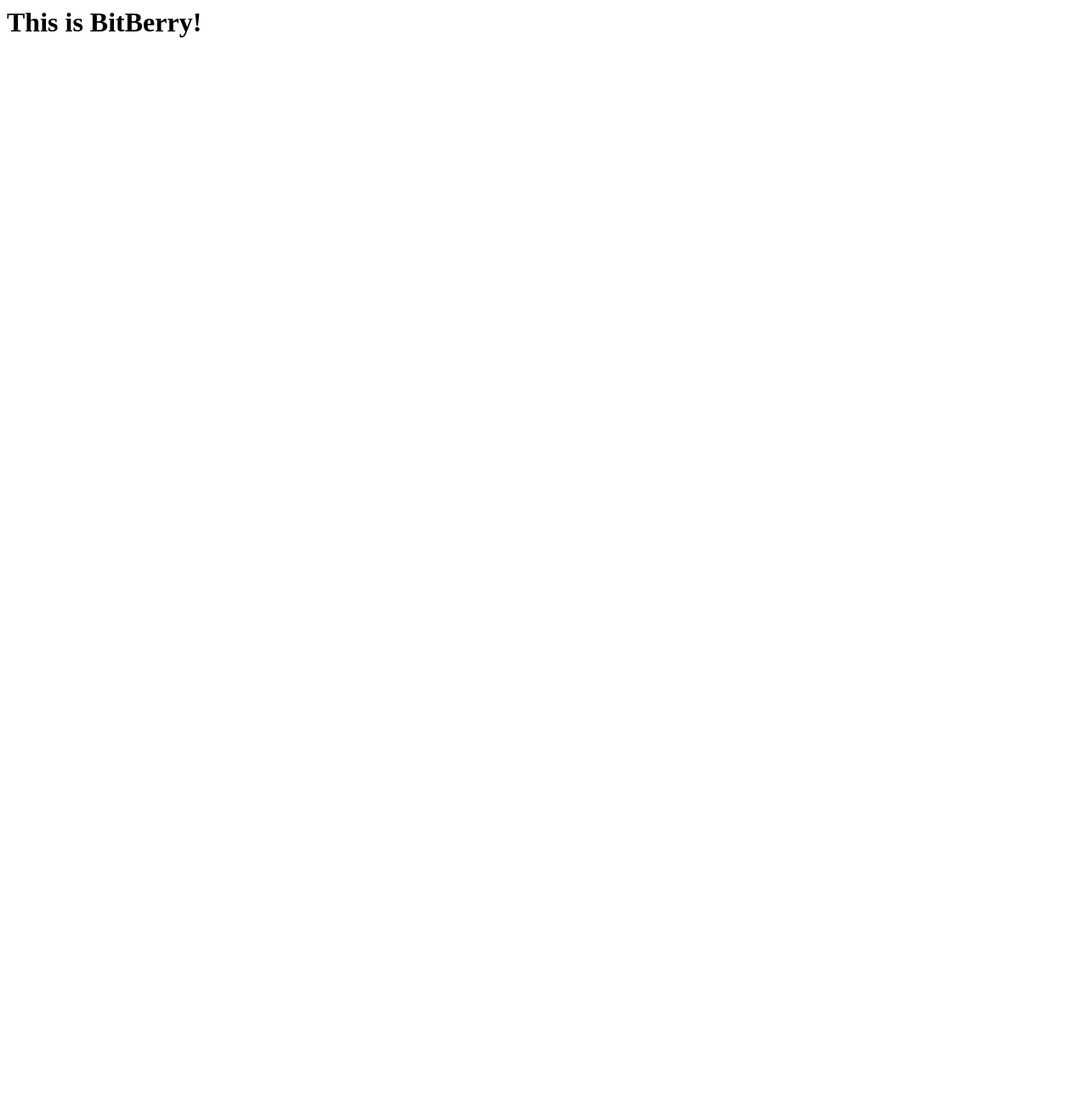
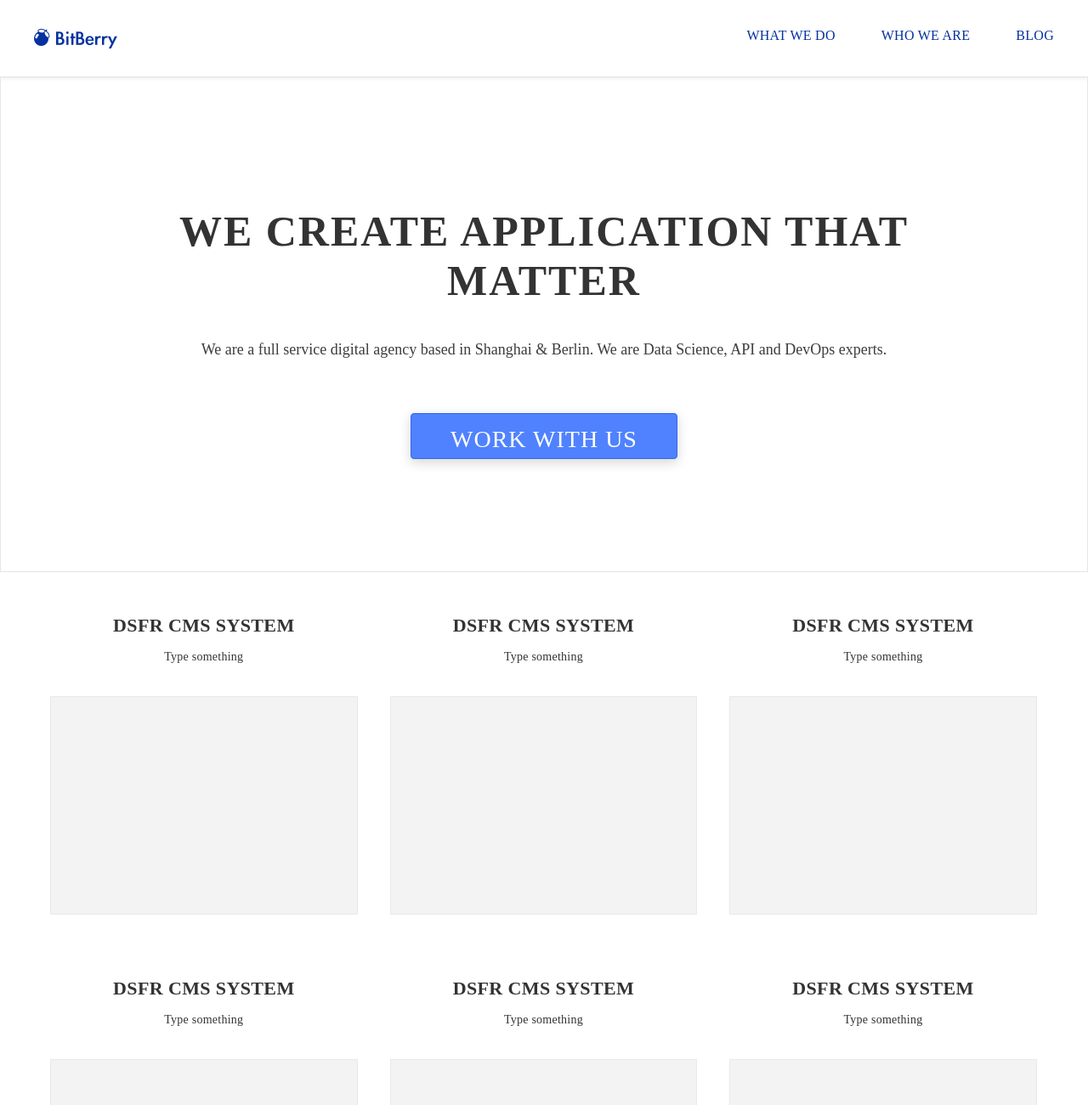
Before and after one commit to BitBerry/BitBerry.github.io, a plain HTML site: page index.html in a window 1280 px wide. Shown: the top 1300 px of the page at 85% size. Before the commit the page ends 800 px from the top, so only its background shows below. Drawn offline with Linux system fonts and the light colour scheme.

Commit message:
init index.html

```diff
--- a/index.html
+++ b/index.html
@@ -1,8 +1,133 @@
-<html>
-	<head>
-		<title>BitBerry</title>
-	</head>
-	<body>
-		<h1>This is BitBerry!</h1>
-	</body>
+<!DOCTYPE html>
+<html lang="en">
+<head>
+	<meta charset="UTF-8">
+	<meta name="viewport" content="width=device-width, initial-scale=1.0">
+	<meta http-equiv="X-UA-Compatible" content="ie=edge">
+	<title>BitBerry</title>
+	<link rel="stylesheet" href="style/main.css" media="screen" title="no title">
+</head>
+<body>
+	<div class="nav">
+		<div class="navLeft">
+			<div class="logo">
+			</div>
+		</div>
+		<div class="navRight">
+			<ul class="menu">
+				<li><a href="#">WHAT WE DO</a></li>
+				<li><a href="#">WHO WE ARE</a></li>
+				<li><a href="#">BLOG</a></li>
+			</ul>
+		</div>
+	</div>
+	<section class="header">
+		<div class="content">
+			<h1 class="title">
+				WE CREATE APPLICATION THAT MATTER
+			</h1>
+			<p class="subscribute">
+				We are a full service digital agency based in Shanghai & Berlin. We are Data Science, API and DevOps experts.
+			</p>
+			<button type="button" name="button">WORK WITH US</button>
+		</div>
+	</section>
+	<section>
+		<div class="content2">
+			<div class="proj">
+				<h4 class="projTitle">DSFR CMS SYSTEM</h4>
+				<p class="projSubscri">Type something</p>
+				<div class="projImg"></div>
+			</div>
+			<div class="proj">
+				<h4 class="projTitle">DSFR CMS SYSTEM</h4>
+				<p class="projSubscri">Type something</p>
+				<div class="projImg"></div>
+			</div>
+			<div class="proj">
+				<h4 class="projTitle">DSFR CMS SYSTEM</h4>
+				<p class="projSubscri">Type something</p>
+				<div class="projImg"></div>
+			</div>
+		</div>
+	</section>
+	<section>
+		<div class="content2">
+			<div class="proj">
+				<h4 class="projTitle">DSFR CMS SYSTEM</h4>
+				<p class="projSubscri">Type something</p>
+				<div class="projImg"></div>
+			</div>
+			<div class="proj">
+				<h4 class="projTitle">DSFR CMS SYSTEM</h4>
+				<p class="projSubscri">Type something</p>
+				<div class="projImg"></div>
+			</div>
+			<div class="proj">
+				<h4 class="projTitle">DSFR CMS SYSTEM</h4>
+				<p class="projSubscri">Type something</p>
+				<div class="projImg"></div>
+			</div>
+		</div>
+	</section>
+	<section>
+		<div class="content3">
+			<h1 class="title">
+				WHAT WE REALLY GOOD AT
+			</h1>
+			<p class="subscribute">
+				We are a full service digital agency based in Shanghai & Berlin. We are Data Science, API and DevOps experts.
+			</p>
+		</div>
+	</section>
+	<section>
+		<div class="content4">
+			<div class="goodAt">
+				<div class="skillImg"></div>
+				<div class="skillSubs">
+					<h4 class="skillTitle">Large scale cluster deployment</h4>
+					<p class="skillSubs">
+						We help teams figure out what to do in the first place,
+						through product design or ideation. Our expertise extends
+						to product development, Open Data and elections.
+					</p>
+				</div>
+			</div>
+			<div class="goodAt">
+				<div class="skillImg"></div>
+				<div class="skillSubs">
+					<h4 class="skillTitle">Large scale cluster deployment</h4>
+					<p class="skillSubs">
+						We help teams figure out what to do in the first place,
+						through product design or ideation. Our expertise extends
+						to product development, Open Data and elections.
+					</p>
+				</div>
+			</div>
+			<div class="goodAt">
+				<div class="skillImg"></div>
+				<div class="skillSubs">
+					<h4 class="skillTitle">Large scale cluster deployment</h4>
+					<p class="skillSubs">
+						We help teams figure out what to do in the first place,
+						through product design or ideation. Our expertise extends
+						to product development, Open Data and elections.
+					</p>
+				</div>
+			</div>
+			<div class="goodAt">
+				<div class="skillImg"></div>
+				<div class="skillSubs">
+					<h4 class="skillTitle">Large scale cluster deployment</h4>
+					<p class="skillSubs">
+						We help teams figure out what to do in the first place,
+						through product design or ideation. Our expertise extends
+						to product development, Open Data and elections.
+					</p>
+				</div>
+			</div>
+		</div>
+	</section>
+</body>
+<script src="script/main.js"></script>
 </html>
--- /dev/null
+++ b/style/main.css
@@ -0,0 +1,194 @@
+* {
+    margin: 0;
+    padding: 0;
+    margin-right: auto;
+    margin-left: auto;
+
+}
+
+section {
+    display: flex;
+}
+
+.nav {
+    background:#fff;
+    box-shadow:0px 2px 4px 0px rgba(0,0,0,0.09);
+    width:100%;
+    height:90px;
+}
+
+.navLeft {
+    margin-left: 40px;
+    display: inline-block;
+    float: left;
+}
+
+.navRight {
+    margin-right: 40px;
+    display: inline-block;
+    float: right;
+}
+
+.logo {
+    background-image: url("../image/logo.png");
+    background-repeat: no-repeat;
+    background-size: contain;
+    height: 24px;
+    width: 98px;
+    margin-top: 33px;
+}
+
+.menu {
+    margin-top: 33px;
+}
+
+.menu li {
+    list-style: none;
+    display: inline-block;
+    margin-left: 50px;
+}
+
+.menu li a {
+    text-decoration: none;
+    font-family:LiGothicMed;
+    font-size:16px;
+    color:#0531a0;
+    letter-spacing:0.27px;
+    text-align:center;
+}
+
+.header {
+    width: 100%;
+    text-align: center;
+}
+
+.content {
+    padding-top: 152px;
+    padding-bottom: 132px;
+    width: 100%;
+    border:1px solid #e5e5e5;
+}
+
+.title {
+    font-family:LiGothicMed;
+    font-size:50px;
+    color:#333333;
+    letter-spacing:0.86px;
+    text-align:center;
+    margin-bottom: 37px;
+    letter-spacing: 2px;
+    width: 80%;
+}
+
+.subscribute {
+    font-family:AnonymicePowerline;
+    font-size:18px;
+    color:#3b3d3e;
+    letter-spacing:0px;
+    text-align:center;
+    margin-bottom: 60px;
+    width: 80%;
+    line-height: 30px;
+}
+
+button {
+    background:#5082ff;
+    border:1px solid #2f65eb;
+    box-shadow:0px 4px 14px 0px rgba(0,0,0,0.17);
+    border-radius:4px;
+    width:auto;
+    height:54px;
+    padding: 14px 46px;
+    font-family:LiGothicMed;
+    font-size:28px;
+    color:#ffffff;
+    letter-spacing:0px;
+    text-align:center;
+    letter-spacing: 1px;
+}
+
+.content2 {
+    display: block;
+    width: 100%;
+    max-width: 1200px;
+}
+
+.proj {
+    float: left;
+    width: 33.3%;
+    text-align: center;
+    padding-top: 50px;
+    margin-bottom: 24px;
+    display: block;
+}
+
+.projTitle {
+    display: block;
+    font-family:LiGothicMed;
+    font-size:22px;
+    color:#333333;
+    letter-spacing:0.38px;
+    text-align:center;
+    margin-bottom: 16px;
+}
+
+.projSubscri {
+    display: block;
+    font-family:AnonymicePowerline;
+    font-size:14px;
+    color:#333333;
+    letter-spacing:0.24px;
+    text-align:center;
+    margin-bottom: 38px;
+}
+
+.projImg {
+    display: block;
+    background:#f3f3f3;
+    border:1px solid #e9e9e9;
+    width:90%;
+    height:255px;
+}
+
+.content3 {
+    padding-top: 100px;
+    padding-bottom: 80px;
+}
+
+.content4 {
+    margin-right: auto;
+    margin-left: auto;
+    width: 100%;
+    max-width: 960px;
+}
+
+.goodAt {
+    margin-bottom: 40px;
+}
+
+.skillImg {
+    background:#f3f3f3;
+    border:1px solid #e9e9e9;
+    width:24%;
+    height:157px;
+    float: left;
+    margin-right: 80px;
+}
+
+
+.skillTitle {
+    font-family:LiGothicMed;
+    font-size:32px;
+    color:#333333;
+    letter-spacing:0.55px;
+    text-align: left;
+    margin-bottom: 30px;
+}
+
+.skillSubs {
+    font-family:AnonymicePowerline;
+    font-size:16px;
+    color:#3b3d3e;
+    letter-spacing:0px;
+    line-height:35px;
+}
```
Also changed, not shown: image/logo.png (added), script/main.js (added).
